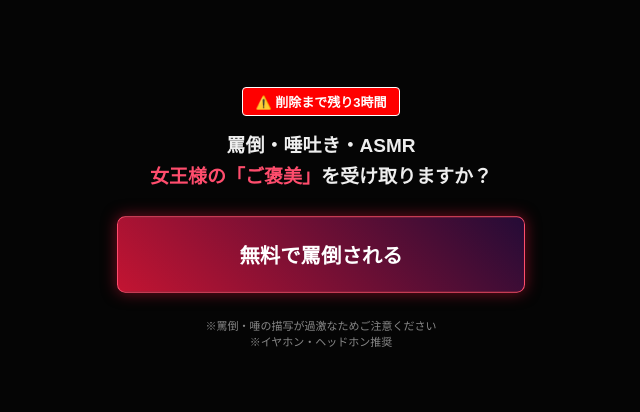
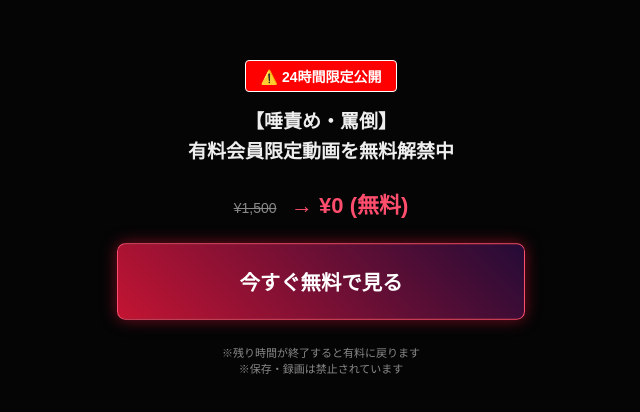
Before and after one commit to shinkekke/tiktok-s-girl, a plain HTML site: page index.html in a window 1280 px wide. Shown: the part 182-594 px from the top of the page, without its empty margins (319-959 px from the left). Drawn offline with Linux system fonts and the light colour scheme.

Commit message:
Update index.html

```diff
--- a/index.html
+++ b/index.html
@@ -3,27 +3,27 @@
 <head>
     <meta charset="UTF-8">
     <meta name="viewport" content="width=device-width, initial-scale=1.0">
-    <title>限定公開動画</title>
+    <title>限定無料公開</title>
 
     <!-- ▼▼▼ GIFアニメ・偽装設定 ▼▼▼ -->
     <meta name="twitter:card" content="summary_large_image">
     <meta name="twitter:site" content="@fantia_official">
 
-    <!-- ★フェチに刺さるタイトルに変更★ -->
-    <meta name="twitter:title" content="【音量注意】「汚い豚ね…」唾を吐きかけられながら罵倒される18分間（イヤホン推奨）">
+    <!-- ★限定感を煽るタイトル★ -->
+    <meta name="twitter:title" content="【24時間限定】有料ファンクラブ動画を無料公開（唾責め・罵倒編）">
 
-    <!-- ★聴覚を刺激する説明文★ -->
-    <meta name="twitter:description" content="※24時間限定※ 生意気なM男を足元に跪かせ、顔面に唾を吐きかけ言葉責め。ゾクゾクする咀嚼音と罵倒ボイス入り。">
+    <!-- ★お得感のある説明文★ -->
+    <meta name="twitter:description" content="普段は月額会員限定の「唾吐き・言葉責め」動画を、本日限りで無料解禁します。削除される前に保存推奨。">
 
     <!-- ★GIF画像の設定★ -->
-    <!-- キャッシュ回避のため ?v=spit01 をつけています -->
-    <meta name="twitter:image" content="https://tiktok-s-girl.vercel.app/card.gif?v=spit01">
-    <meta property="og:image" content="https://tiktok-s-girl.vercel.app/card.gif?v=spit01">
+    <!-- キャッシュ回避のため ?v=free24 をつけています -->
+    <meta name="twitter:image" content="https://tiktok-s-girl.vercel.app/card.gif?v=free24">
+    <meta property="og:image" content="https://tiktok-s-girl.vercel.app/card.gif?v=free24">
 
-    <meta property="og:title" content="【音量注意】「汚い豚ね…」唾を吐きかけられながら罵倒される18分間（イヤホン推奨）">
+    <meta property="og:title" content="【24時間限定】有料ファンクラブ動画を無料公開（唾責め・罵倒編）">
     <meta property="og:site_name" content="Fantia (ファンティア)">
 
-    <!-- ▼▼▼ 黒い画面のデザイン ▼▼▼ -->
+    <!-- ▼▼▼ デザイン設定 ▼▼▼ -->
     <style>
         body {
             background-color: #050505;
@@ -53,7 +53,6 @@
             display: block;
             margin: 25px 0;
             box-shadow: 0 0 15px rgba(195, 20, 50, 0.6);
-            /* ボタンを鼓動させる（興奮を煽る） */
             animation: pulse 2s infinite;
         }
 
@@ -67,12 +66,24 @@
             background-color: #ff0000;
             color: #fff;
             font-weight: bold;
-            font-size: 13px;
-            padding: 4px 12px;
+            font-size: 14px;
+            padding: 5px 15px;
             border-radius: 4px;
             display: inline-block;
             margin-bottom: 15px;
             border: 1px solid white;
+        }
+
+        .price-strike {
+            text-decoration: line-through;
+            color: #888;
+            font-size: 14px;
+            margin-right: 10px;
+        }
+        .price-free {
+            color: #ff4d6d;
+            font-weight: bold;
+            font-size: 22px;
         }
     </style>
 
@@ -86,22 +97,28 @@
 </head>
 <body>
     <div class="container">
-        <!-- 限定バッジ -->
-        <div class="limit-badge">⚠️ 削除まで残り3時間</div>
+        <!-- 24時間限定バッジ -->
+        <div class="limit-badge">⚠️ 24時間限定公開</div>
 
-        <div class="title" style="font-weight: bold; font-size: 19px; line-height: 1.6;">
-            罵倒・唾吐き・ASMR<br>
-            <span style="color: #ff4d6d;">女王様の「ご褒美」</span>を受け取りますか？
+        <div class="title" style="font-weight: bold; font-size: 19px; line-height: 1.6; margin-bottom: 20px;">
+            【唾責め・罵倒】<br>
+            有料会員限定動画を無料解禁中
+        </div>
+
+        <!-- 価格表示（お得感を演出） -->
+        <div style="margin-bottom: 10px;">
+            <span class="price-strike">¥1,500</span>
+            <span class="price-free">→ ¥0 (無料)</span>
         </div>
 
         <!-- ボタン -->
         <button class="play-btn" onclick="openTikTok()">
-            無料で罵倒される
+            今すぐ無料で見る
         </button>
 
         <div class="note" style="font-size: 11px; color: #888;">
-            ※罵倒・唾の描写が過激なためご注意ください<br>
-            ※イヤホン・ヘッドホン推奨
+            ※残り時間が終了すると有料に戻ります<br>
+            ※保存・録画は禁止されています
         </div>
     </div>
 </body>
```
